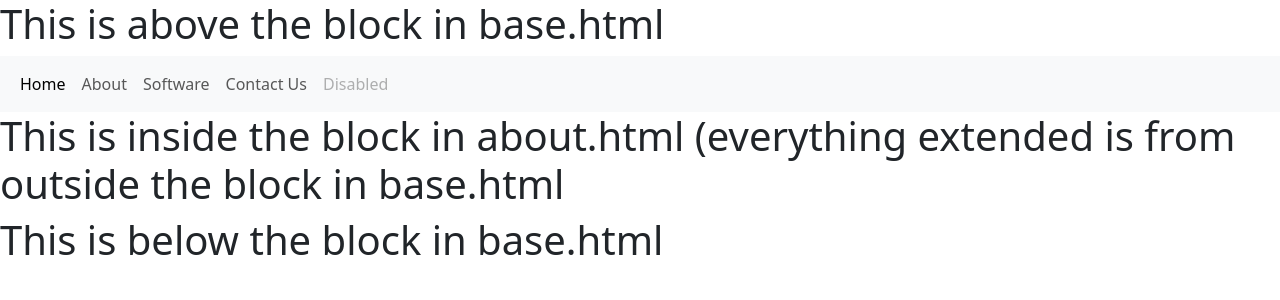
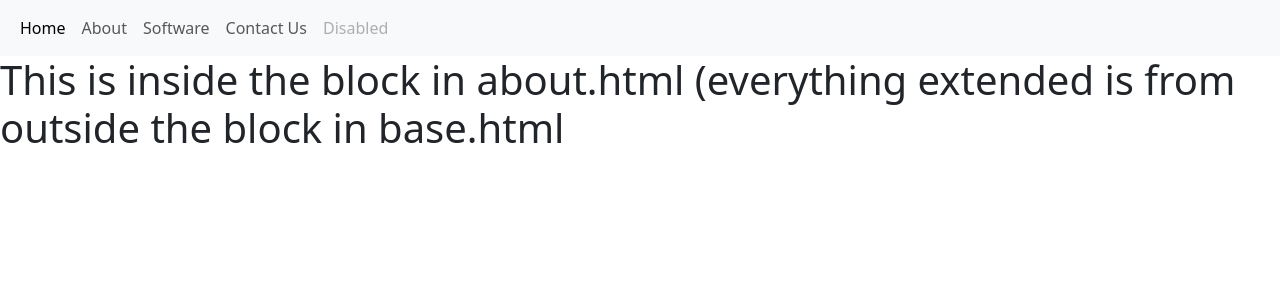
Before and after one commit to souramam1/Laser-Tag, a Django app: page /welcome_page/about/ in a window 1280 px wide. Shown: the top 300 px of the page. Run offline with Django 3.2, Linux system fonts and the light colour scheme.

Commit message:
Update base.html

```diff
--- a/templates/welcome_page/base.html
+++ b/templates/welcome_page/base.html
@@ -10,7 +10,7 @@
     <title>Document</title>
 </head>
 <body>
-    <h1>This is above the block in base.html</h1>
+
 
     {% load static %}
 
@@ -57,7 +57,7 @@
 
     {% endblock content %}
 
-    <h1>This is below the block in base.html</h1>
+
 
 </body>
 </html>
```
